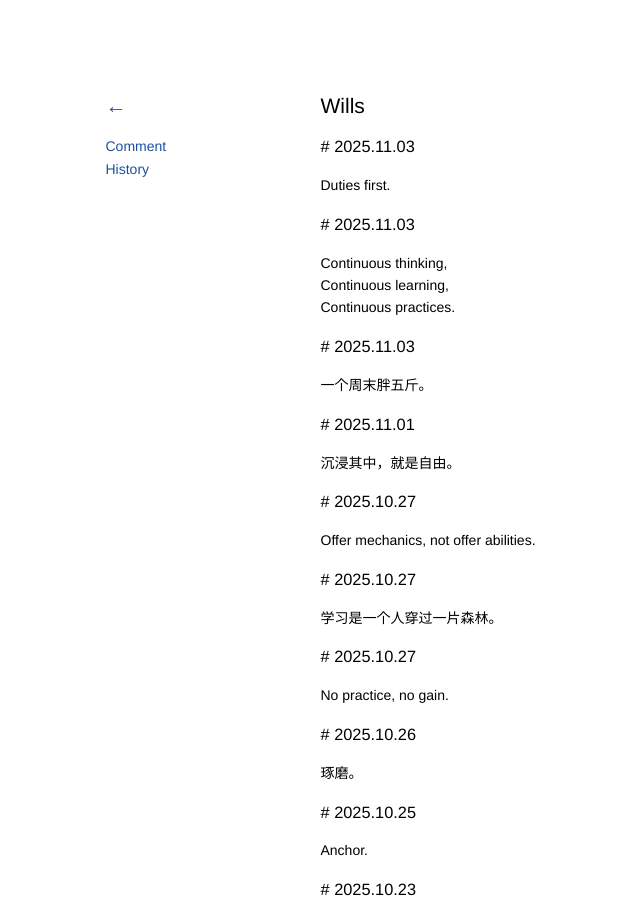
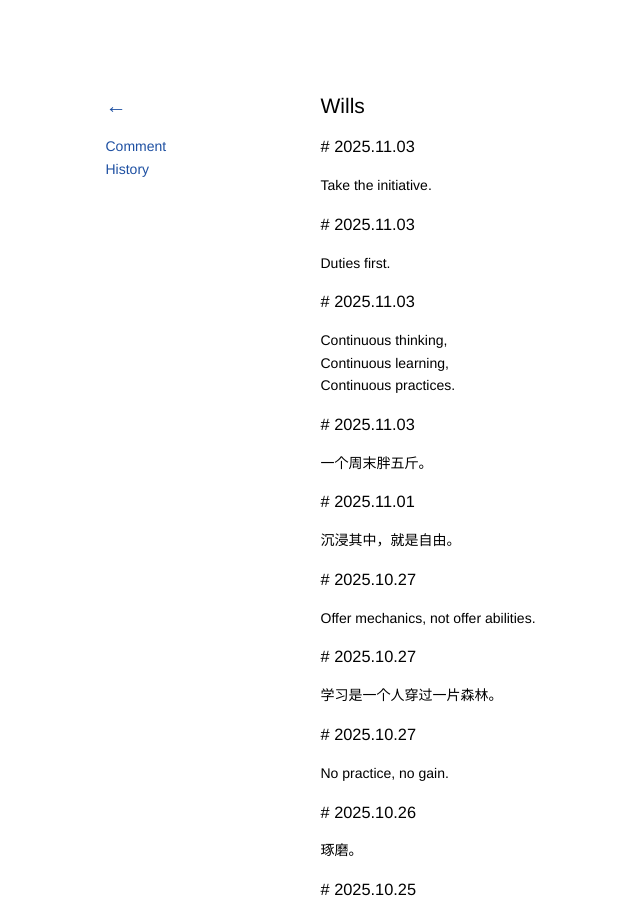
Before and after one commit to kidlj/awei, a Jekyll site: the page built from _wiki/wills.md, in a window 1280 px wide and 900 px high. Shown: the whole window, without its empty margins (27-667 px from the left). Built offline with Jekyll 4.4.1, drawn with Linux system fonts in a browser that asks for light colours.

Commit message:
update wills

```diff
--- a/_wiki/wills.md
+++ b/_wiki/wills.md
@@ -1,6 +1,10 @@
 ---
 title: Wills
 ---
+
+### 2025.11.03
+
+Take the initiative.
 
 ### 2025.11.03
 
```
